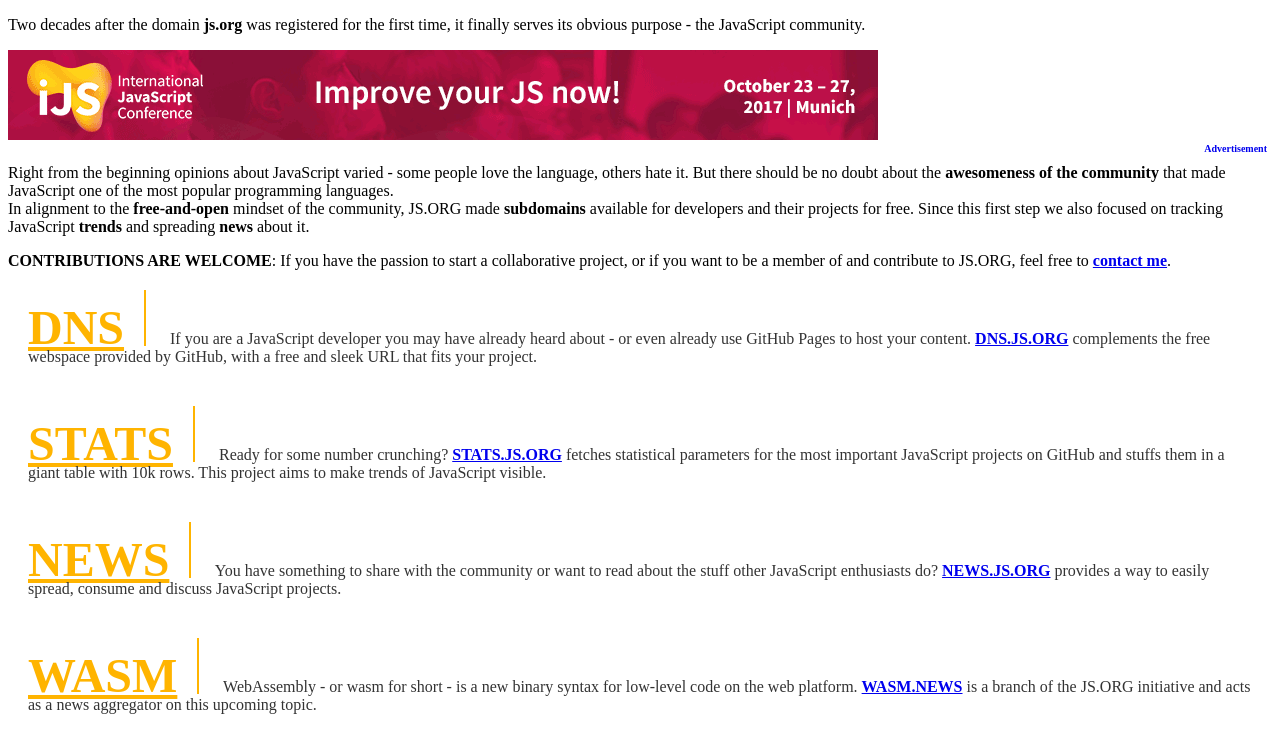
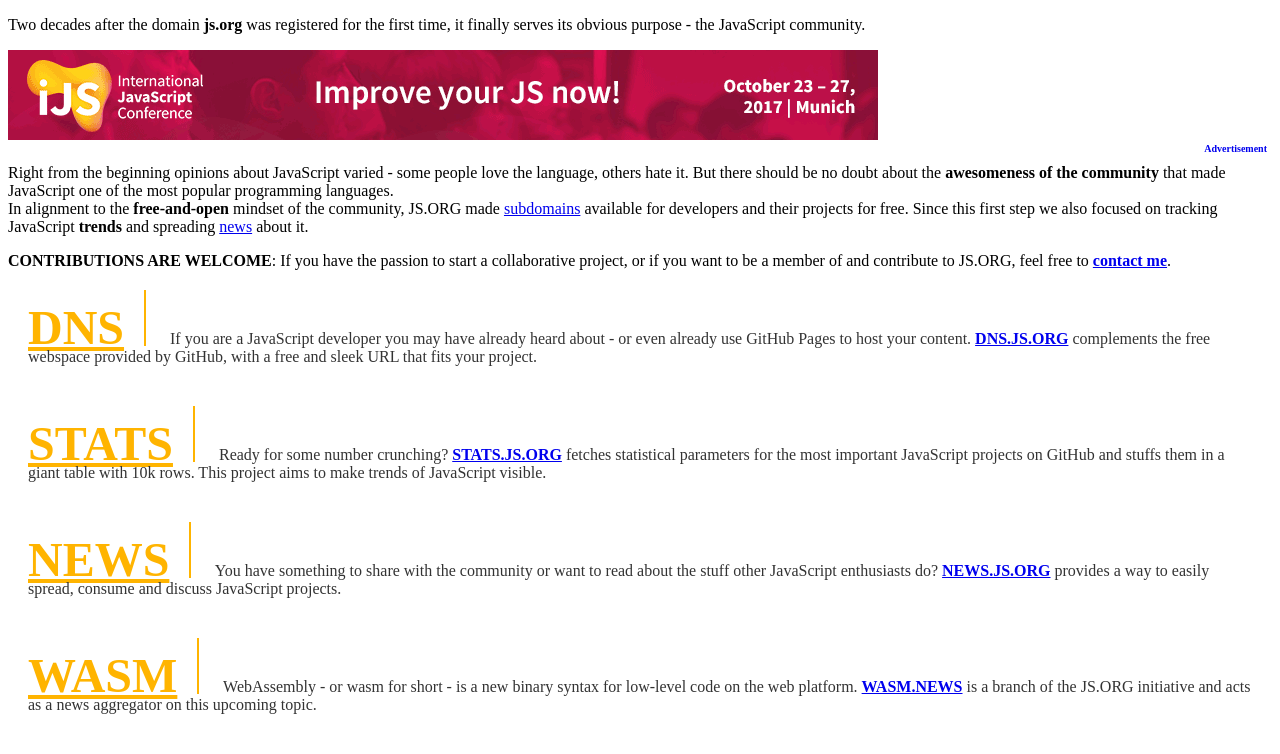
Before and after one commit to js-org/js.org.old, a Jekyll site: the page built from index.html, in a window 1280 px wide. Shown: the part 408-1162 px from the top of the page. Built offline with Jekyll 4.4.1, drawn with Linux system fonts in a browser that asks for light colours; grey boxes are pictures that could not be loaded.

Commit message:
keywords to links
as suggested in #18

```diff
--- a/index.html
+++ b/index.html
@@ -13,7 +13,7 @@
 </style>
 <a id="ad" href="https://javascript-conference.com/?utm_source=jsnews&amp;utm_medium=banner&amp;utm_campaign=mediapartner" title="International JavaScript Conference" target="_blank" rel="nofollow"> <img src="https://js.org/img/IJS_2017_Banner_970x90_41212_infinite.gif" alt="International JavaScript Conference; October 23-27 2017, Munich"><label>Advertisement</label></a>
 
-   <p>Right from the beginning opinions about JavaScript varied - some people love the language, others hate it. But there should be no doubt about the <strong>awesomeness of the community</strong> that made JavaScript one of the most popular programming languages.<br>In alignment to the <strong>free-and-open</strong> mindset of the community, JS.ORG made <strong>subdomains</strong> available for developers and their projects for free. Since this first step we also focused on tracking JavaScript <strong>trends</strong> and spreading <strong>news</strong> about it.</p>
+   <p>Right from the beginning opinions about JavaScript varied - some people love the language, others hate it. But there should be no doubt about the <strong>awesomeness of the community</strong> that made JavaScript one of the most popular programming languages.<br>In alignment to the <strong>free-and-open</strong> mindset of the community, JS.ORG made <a href="https://dns.js.org">subdomains</a> available for developers and their projects for free. Since this first step we also focused on tracking JavaScript <strong>trends</strong> and spreading <a href="https://news.js.org">news</a> about it.</p>
 
    <p><strong>CONTRIBUTIONS ARE WELCOME</strong>: If you have the passion to start a collaborative project, or if you want to be a member of and contribute to JS.ORG, feel free to <a href="https://github.com/js-org/js.org/issues" rel="nofollow" target="_blank" title="GitHub user profile"><strong>contact me</strong></a>.</p>
 
```
